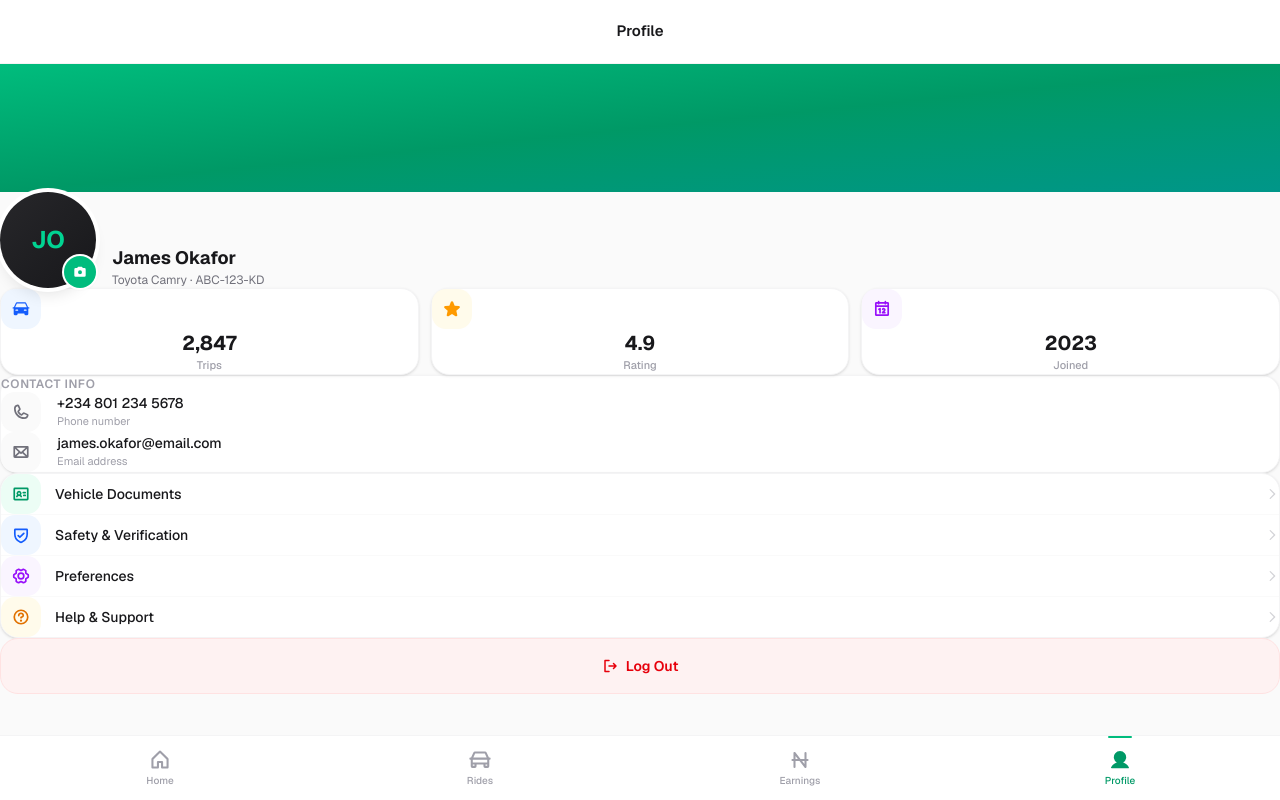
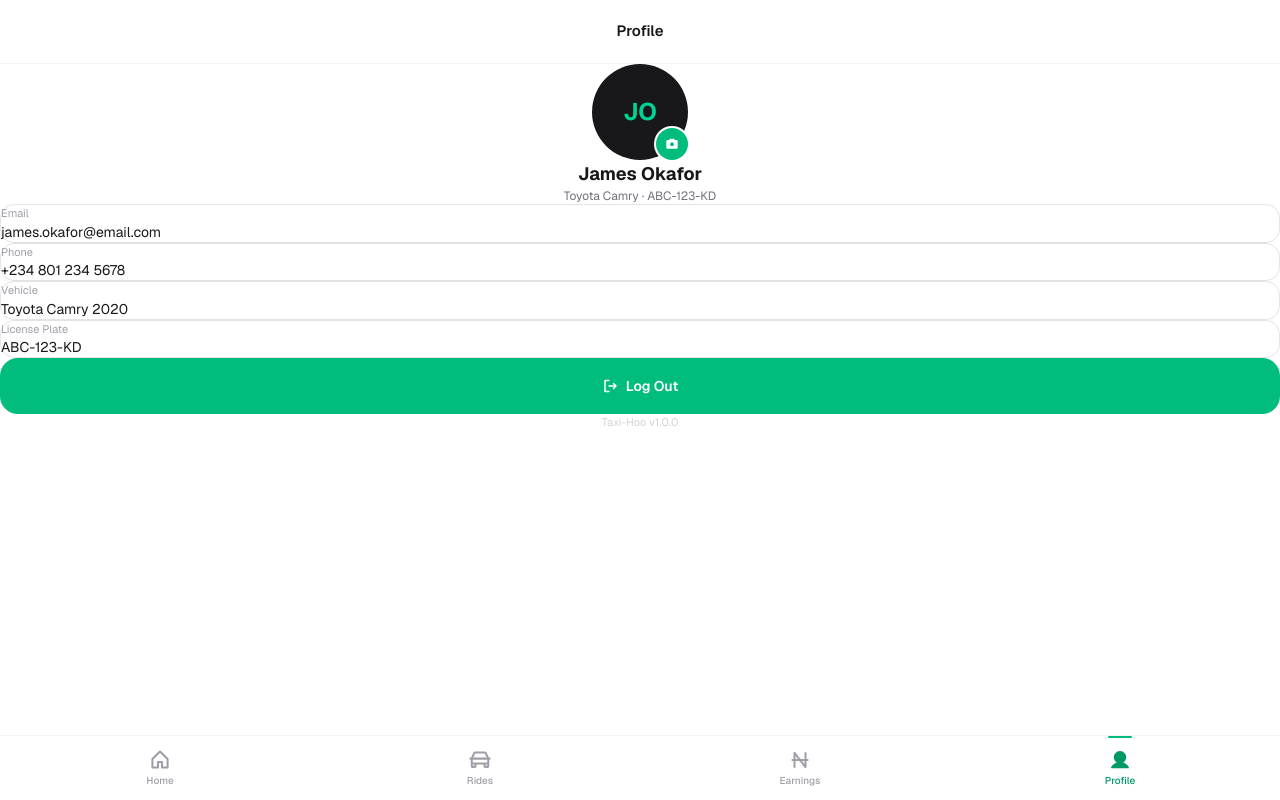
Before and after one commit to Muhd-Yusuf/taxi-hoo, a Next.js app: page /driver/profile in a window 1280 px wide. Built offline with nearby package versions, Linux system fonts and the light colour scheme.

Commit message:
restyle driver profile and earnings to match Figma

```diff
--- a/src/app/driver/earnings/page.tsx
+++ b/src/app/driver/earnings/page.tsx
@@ -37,23 +37,20 @@ export default function EarningsPage() {
         <motion.div
           initial={{ opacity: 0, y: 15 }}
           animate={{ opacity: 1, y: 0 }}
-          className="bg-zinc-900 rounded-2xl overflow-hidden shadow-xl relative"
+          className="bg-emerald-500 rounded-2xl overflow-hidden shadow-xl relative"
         >
-          <div className="h-1 bg-gradient-to-r from-emerald-400 to-teal-400" />
-          <div className="absolute top-0 right-0 w-32 h-32 bg-emerald-500/5 rounded-full blur-2xl" />
-
           <div className="p-5">
-            <p className="text-xs text-zinc-500 font-medium">Available balance</p>
+            <p className="text-xs text-white/70 font-medium">Available balance</p>
             <p className="text-3xl font-bold text-white mt-1.5">₦452,000</p>
             <div className="flex items-center gap-1.5 mt-1.5">
-              <div className="w-5 h-5 rounded-full bg-emerald-400/15 flex items-center justify-center">
-                <PiArrowUpRightBold size={10} className="text-emerald-400" />
+              <div className="w-5 h-5 rounded-full bg-white/15 flex items-center justify-center">
+                <PiArrowUpRightBold size={10} className="text-white" />
               </div>
-              <span className="text-xs text-emerald-400 font-medium">
+              <span className="text-xs text-white font-medium">
                 +₦{mockEarnings.today.toLocaleString()} today
               </span>
             </div>
-            <button className="w-full h-12 bg-white text-zinc-900 font-semibold rounded-xl mt-5 text-sm active:scale-[0.98] transition-transform">
+            <button className="w-full h-12 bg-white text-emerald-600 font-semibold rounded-xl mt-5 text-sm active:scale-[0.98] transition-transform">
               Cash Out to Bank
             </button>
           </div>
@@ -62,13 +59,12 @@ export default function EarningsPage() {
         {/* Period stats */}
         <div className="grid grid-cols-3 gap-3 mt-5">
           {[
-            { label: "Today", value: `₦${(mockEarnings.today / 1000).toFixed(1)}k`, color: "emerald" },
-            { label: "This Week", value: `₦${(mockEarnings.thisWeek / 1000).toFixed(1)}k`, color: "blue" },
-            { label: "This Month", value: `₦${(mockEarnings.thisMonth / 1000).toFixed(0)}k`, color: "purple" },
+            { label: "Today", value: `₦${(mockEarnings.today / 1000).toFixed(1)}k`, textColor: "text-emerald-600" },
+            { label: "This Week", value: `₦${(mockEarnings.thisWeek / 1000).toFixed(1)}k`, textColor: "text-blue-600" },
+            { label: "This Month", value: `₦${(mockEarnings.thisMonth / 1000).toFixed(0)}k`, textColor: "text-purple-600" },
           ].map((stat) => (
-            <div key={stat.label} className="bg-white rounded-2xl border border-zinc-100 p-4 text-center shadow-sm overflow-hidden relative">
-              <div className={`absolute top-0 left-0 right-0 h-0.5 bg-${stat.color}-500`} />
-              <p className={`text-lg font-bold text-${stat.color}-600`}>{stat.value}</p>
+            <div key={stat.label} className="bg-white rounded-2xl border border-zinc-100 p-4 text-center shadow-sm">
+              <p className={`text-lg font-bold ${stat.textColor}`}>{stat.value}</p>
               <p className="text-[11px] text-zinc-400 mt-1 font-medium">{stat.label}</p>
             </div>
           ))}
@@ -97,7 +93,7 @@ export default function EarningsPage() {
                   <div
                     className={`w-full rounded-lg ${
                       isToday
-                        ? "bg-gradient-to-t from-emerald-600 to-emerald-400"
+                        ? "bg-emerald-500"
                         : "bg-zinc-100"
                     }`}
                     style={{ height: `${Math.max(h, 8)}%` }}
@@ -112,9 +108,9 @@ export default function EarningsPage() {
         </motion.div>
 
         {/* Daily bonus */}
-        <div className="bg-gradient-to-br from-amber-50 to-orange-50 rounded-2xl border border-amber-200/50 p-5 mt-5 shadow-sm">
+        <div className="bg-amber-50 rounded-2xl border border-amber-200/50 p-5 mt-5 shadow-sm">
           <div className="flex items-center gap-3">
-            <div className="w-11 h-11 rounded-full bg-gradient-to-br from-amber-400 to-orange-500 flex items-center justify-center shadow-md shadow-amber-200 flex-shrink-0">
+            <div className="w-11 h-11 rounded-full bg-amber-500 flex items-center justify-center flex-shrink-0">
               <PiTrophyFill size={20} className="text-white" />
             </div>
             <div className="flex-1">
@@ -126,7 +122,7 @@ export default function EarningsPage() {
             </span>
           </div>
           <div className="mt-3 bg-white/60 rounded-full h-2.5 overflow-hidden">
-            <div className="h-full bg-gradient-to-r from-amber-400 to-orange-400 rounded-full" style={{ width: "60%" }} />
+            <div className="h-full bg-amber-400 rounded-full" style={{ width: "60%" }} />
           </div>
         </div>
 
--- a/src/app/driver/profile/page.tsx
+++ b/src/app/driver/profile/page.tsx
@@ -1,160 +1,63 @@
 "use client";
 
-import { motion } from "framer-motion";
 import AppHeader from "@/components/AppHeader";
 import {
-  PiCarFill,
-  PiStarFill,
-  PiCalendarBold,
-  PiPhoneBold,
-  PiEnvelopeBold,
-  PiIdentificationCardBold,
-  PiGearSixBold,
-  PiQuestionBold,
-  PiShieldCheckBold,
+  PiCameraFill,
   PiSignOutBold,
-  PiCameraFill,
-  PiCaretRightBold,
 } from "react-icons/pi";
 
-const menuItems = [
-  { icon: PiIdentificationCardBold, label: "Vehicle Documents", color: "emerald" },
-  { icon: PiShieldCheckBold, label: "Safety & Verification", color: "blue" },
-  { icon: PiGearSixBold, label: "Preferences", color: "purple" },
-  { icon: PiQuestionBold, label: "Help & Support", color: "amber" },
+const fields = [
+  { label: "Email", value: "james.okafor@email.com" },
+  { label: "Phone", value: "+234 801 234 5678" },
+  { label: "Vehicle", value: "Toyota Camry 2020" },
+  { label: "License Plate", value: "ABC-123-KD" },
 ];
-
-const colorMap: Record<string, { bg: string; text: string }> = {
-  emerald: { bg: "bg-emerald-50", text: "text-emerald-600" },
-  blue: { bg: "bg-blue-50", text: "text-blue-600" },
-  purple: { bg: "bg-purple-50", text: "text-purple-600" },
-  amber: { bg: "bg-amber-50", text: "text-amber-600" },
-};
 
 export default function DriverProfilePage() {
   return (
-    <div className="min-h-full bg-zinc-50 pb-6">
+    <div className="min-h-full bg-white pb-6">
       <AppHeader title="Profile" />
 
-      {/* Profile hero */}
+      {/* Avatar */}
+      <div className="flex justify-center pt-6">
         <div className="relative">
-        <div className="h-32 bg-gradient-to-br from-emerald-500 via-emerald-600 to-teal-600" />
-        <div className="px-5 -mt-14">
-          <div className="flex items-end gap-4">
-            <div className="relative">
-              <div className="w-24 h-24 rounded-full bg-gradient-to-br from-zinc-800 to-zinc-900 text-emerald-400 flex items-center justify-center text-2xl font-bold ring-4 ring-white shadow-lg">
+          <div className="w-24 h-24 rounded-full bg-zinc-900 text-emerald-400 flex items-center justify-center text-2xl font-bold">
             JO
           </div>
           <button className="absolute bottom-0 right-0 w-8 h-8 rounded-full bg-emerald-500 text-white flex items-center justify-center ring-2 ring-white shadow-sm">
             <PiCameraFill size={14} />
           </button>
         </div>
-            <div className="pb-2">
-              <h2 className="text-lg font-bold text-zinc-900">James Okafor</h2>
-              <p className="text-xs text-zinc-500 mt-0.5">Toyota Camry · ABC-123-KD</p>
-            </div>
-          </div>
-        </div>
       </div>
 
-      <div className="px-5 mt-6">
-        {/* Stats */}
-        <motion.div
-          initial={{ opacity: 0, y: 12 }}
-          animate={{ opacity: 1, y: 0 }}
-          className="grid grid-cols-3 gap-3"
+      {/* Name */}
+      <div className="text-center mt-3">
+        <h2 className="text-lg font-bold text-zinc-900">James Okafor</h2>
+        <p className="text-xs text-zinc-500 mt-0.5">Toyota Camry &middot; ABC-123-KD</p>
+      </div>
+
+      <div className="px-5 mt-8">
+        {/* Display fields */}
+        <div className="space-y-3">
+          {fields.map((field) => (
+            <div
+              key={field.label}
+              className="border border-zinc-200 rounded-xl px-4 py-3.5"
             >
-          <div className="bg-white rounded-2xl border border-zinc-100 p-4 text-center shadow-sm">
-            <div className="w-10 h-10 rounded-xl bg-blue-50 flex items-center justify-center mx-auto mb-2">
-              <PiCarFill size={18} className="text-blue-600" />
+              <p className="text-[11px] text-zinc-400">{field.label}</p>
+              <p className="text-sm text-zinc-900 mt-0.5">{field.value}</p>
             </div>
-            <p className="text-xl font-bold text-zinc-900">2,847</p>
-            <p className="text-[11px] text-zinc-400 font-medium mt-0.5">Trips</p>
+          ))}
         </div>
-          <div className="bg-white rounded-2xl border border-zinc-100 p-4 text-center shadow-sm">
-            <div className="w-10 h-10 rounded-xl bg-amber-50 flex items-center justify-center mx-auto mb-2">
-              <PiStarFill size={18} className="text-amber-500" />
-            </div>
-            <p className="text-xl font-bold text-zinc-900">4.9</p>
-            <p className="text-[11px] text-zinc-400 font-medium mt-0.5">Rating</p>
-          </div>
-          <div className="bg-white rounded-2xl border border-zinc-100 p-4 text-center shadow-sm">
-            <div className="w-10 h-10 rounded-xl bg-purple-50 flex items-center justify-center mx-auto mb-2">
-              <PiCalendarBold size={18} className="text-purple-600" />
-            </div>
-            <p className="text-xl font-bold text-zinc-900">2023</p>
-            <p className="text-[11px] text-zinc-400 font-medium mt-0.5">Joined</p>
-          </div>
-        </motion.div>
-
-        {/* Contact info */}
-        <motion.div
-          initial={{ opacity: 0, y: 12 }}
-          animate={{ opacity: 1, y: 0 }}
-          transition={{ delay: 0.08 }}
-          className="bg-white rounded-2xl border border-zinc-100 p-5 mt-6 shadow-sm"
-        >
-          <h3 className="text-xs font-semibold text-zinc-400 uppercase tracking-wider mb-4">
-            Contact Info
-          </h3>
-          <div className="space-y-4">
-            <div className="flex items-center gap-4">
-              <div className="w-10 h-10 rounded-xl bg-zinc-50 flex items-center justify-center text-zinc-500">
-                <PiPhoneBold size={18} />
-              </div>
-              <div>
-                <p className="text-sm font-medium text-zinc-900">+234 801 234 5678</p>
-                <p className="text-[11px] text-zinc-400 mt-0.5">Phone number</p>
-              </div>
-            </div>
-            <div className="flex items-center gap-4">
-              <div className="w-10 h-10 rounded-xl bg-zinc-50 flex items-center justify-center text-zinc-500">
-                <PiEnvelopeBold size={18} />
-              </div>
-              <div>
-                <p className="text-sm font-medium text-zinc-900">james.okafor@email.com</p>
-                <p className="text-[11px] text-zinc-400 mt-0.5">Email address</p>
-              </div>
-            </div>
-          </div>
-        </motion.div>
-
-        {/* Menu items */}
-        <motion.div
-          initial={{ opacity: 0, y: 12 }}
-          animate={{ opacity: 1, y: 0 }}
-          transition={{ delay: 0.16 }}
-          className="bg-white rounded-2xl border border-zinc-100 mt-6 shadow-sm overflow-hidden"
-        >
-          {menuItems.map((item, i) => {
-            const colors = colorMap[item.color];
-            return (
-              <button
-                key={item.label}
-                className={`w-full flex items-center gap-3.5 px-5 py-4 text-left hover:bg-zinc-50 active:bg-zinc-100 transition-colors ${
-                  i < menuItems.length - 1 ? "border-b border-zinc-50" : ""
-                }`}
-              >
-                <div className={`w-10 h-10 rounded-xl ${colors.bg} flex items-center justify-center flex-shrink-0`}>
-                  <item.icon size={18} className={colors.text} />
-                </div>
-                <span className="flex-1 text-sm font-medium text-zinc-900">{item.label}</span>
-                <PiCaretRightBold size={14} className="text-zinc-300" />
-              </button>
-            );
-          })}
-        </motion.div>
 
         {/* Logout */}
-        <motion.button
-          initial={{ opacity: 0, y: 12 }}
-          animate={{ opacity: 1, y: 0 }}
-          transition={{ delay: 0.24 }}
-          className="w-full h-14 bg-red-50 border border-red-100 text-red-600 font-semibold rounded-2xl text-sm mt-6 flex items-center justify-center gap-2 active:scale-[0.98] transition-transform"
-        >
+        <button className="w-full h-14 bg-emerald-500 text-white font-semibold rounded-2xl text-sm mt-8 flex items-center justify-center gap-2 active:scale-[0.98] transition-transform">
           <PiSignOutBold size={16} />
           Log Out
-        </motion.button>
+        </button>
+
+        {/* Version */}
+        <p className="text-[11px] text-zinc-300 text-center mt-4">Taxi-Hoo v1.0.0</p>
       </div>
     </div>
   );
```
Lines whose indentation alone changed are shown as unchanged.
